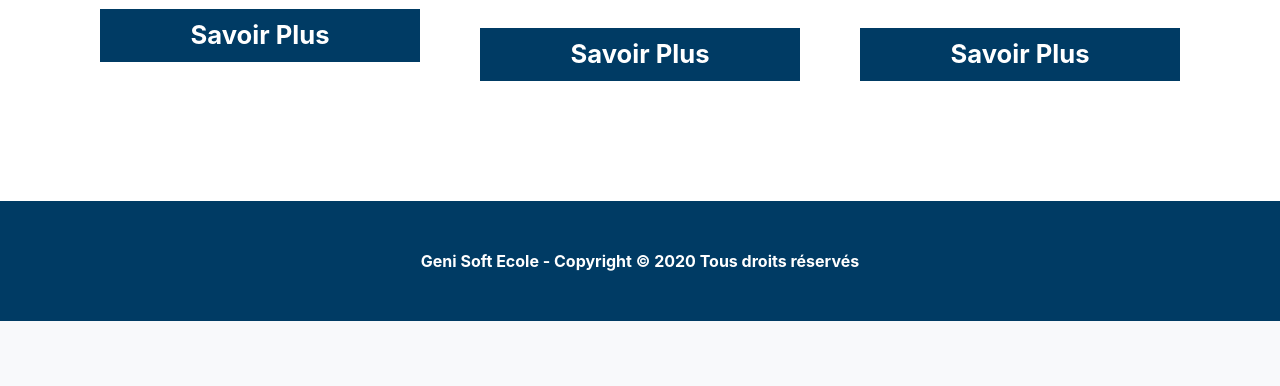
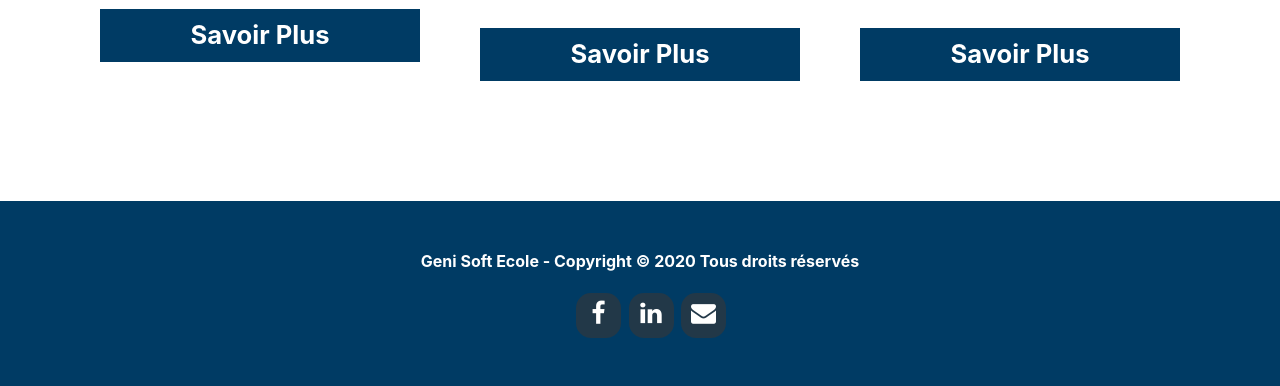
Before and after one commit to HibaMbr/pfe, a PHP site: page / in a window 1280 px wide. Shown: the part 1442-1828 px from the top of the page. Before the commit the page ends 1763 px from the top, so only its background shows below. Run offline with PHP 8.4, Linux system fonts and the light colour scheme.

Commit message:
social media and mail added

```diff
--- a/css/custom.css
+++ b/css/custom.css
@@ -100,3 +100,25 @@ a.bg-dark:focus, a.bg-dark:hover, button.bg-dark:focus, button.bg-dark:hover {
                                             Fin Page d'Accueil
 *************************************************************************************************************************
 */
+
+
+.footer-icons{
+    margin-left: 45%;
+    margin-top: 20px;
+}
+
+.footer-icons a {
+	display: inline-block;
+	width: 45px;
+	height: 45px;
+	cursor: pointer;
+	background-color:  #33383bab;
+    border-radius: 15px;
+
+	font-size: 25px;
+	color: #ffffff;
+	text-align: center;
+	line-height: 40px;
+
+	margin-right: 3px;
+}
--- a/index.html
+++ b/index.html
@@ -12,7 +12,6 @@
 
   <!-- Costum CSS -->
   <link rel="stylesheet" type="text/css" href="css\custom.css">
-  <link rel="stylesheet" href="css/footer.css">
   <link rel="stylesheet" href="https://stackpath.bootstrapcdn.com/font-awesome/4.7.0/css/font-awesome.min.css" />
 
 
@@ -201,6 +200,14 @@
     <div class="container">
       <p class="m-0 text-center text-white">Geni Soft Ecole - Copyright &copy; 2020 Tous droits réservés</p>
     </div>
+
+    <div class="footer-icons">
+
+      <a href="https://www.facebook.com/GeniSoftInformatique" target="_blank"><i class="fa fa-facebook"></i></a>
+      <a href="https://www.linkedin.com/company/geni-soft-informatique" target="_blank"><i class="fa fa-linkedin"></i></a>
+      <a href="mailto:geniesoftmail@gmail.com?"><i class="fa fa-envelope"></i></a>
+
+   </div>
   </footer>
 
   <!-- Optional JavaScript -->
```
